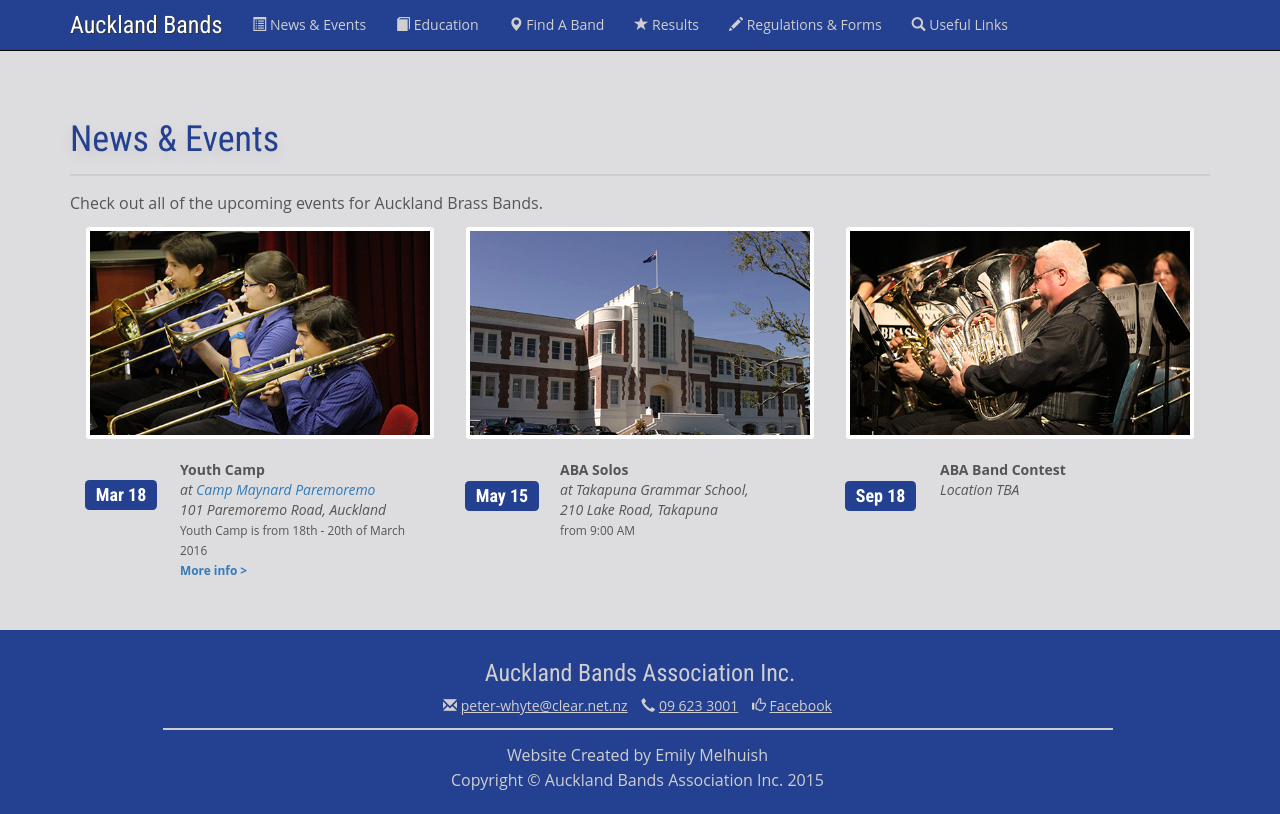
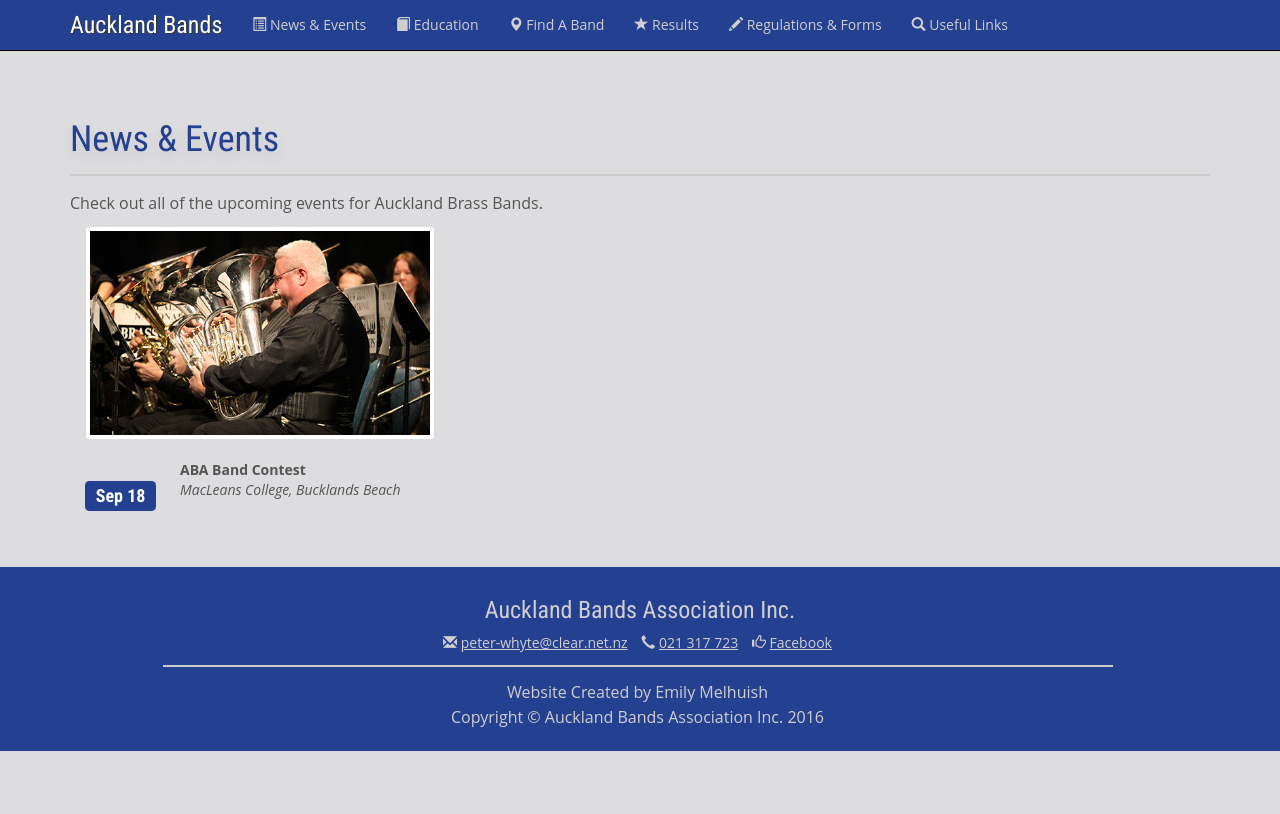
Before and after one commit to kanocarra/ABA-Website, a plain HTML site: page events.html in a window 1280 px wide. Drawn offline with nearby package versions, Linux system fonts and the light colour scheme.

Commit message:
Minor edits

```diff
--- a/events.html
+++ b/events.html
@@ -65,50 +65,6 @@
                     <div class="overlay">
                         <i class="fa fa-share md"></i>
                     </div>
-                    <img class="img-responsive" alt="a" src="img/event1.jpg">
-                </div>
-                <div class="row">
-                    <div class="col-md-3">
-                        <h3><span class="label label-info" style = "background-color: #234190">Mar 18</span></h3>
-                    </div>
-                    <div class="col-md-9">
-                        <strong>Youth Camp</strong><br>
-                        <em>at <a href ="http://www.campmaynard.co.nz/">Camp Maynard Paremoremo</a>
-                            <br>101 Paremoremo Road, Auckland
-                        </em><br>
-                        <span class="small">
-                        Youth Camp is from 18th - 20th of March 2016
-			<br><strong><a href = "education.html">More info ></a></strong><br></span>
-                    </div>
-                </div>
-            </div>
-
-
-            <div class="col-sm-4">
-                <div class="thumbnail">
-                    <div class="overlay">
-                        <i class="fa fa-share md"></i>
-                    </div>
-                    <img class="img-responsive" alt="a" src="img/event3.jpg">
-                </div>
-                <div class="row">
-                    <div class="col-md-3">
-                        <h3><span class="label label-info" style = "background-color: #234190">May 15</span></h3>
-                    </div>
-                    <div class="col-md-9">
-                        <strong>ABA Solos</strong><br>
-                        <em>at Takapuna Grammar School,
-                            <br>210 Lake Road, Takapuna </em><br>
-                        <span class="small">from 9:00 AM</span>
-                    </div>
-                </div>
-            </div>
-
-            <div class="col-sm-4">
-                <div class="thumbnail">
-                    <div class="overlay">
-                        <i class="fa fa-share md"></i>
-                    </div>
                     <img class="img-responsive" alt="a" src="img/event2.jpg">
                 </div>
                 <div class="row">
@@ -117,7 +73,7 @@
                     </div>
                     <div class="col-md-9">
                         <strong>ABA Band Contest</strong><br>
-                        <em>Location TBA</em>
+                        <em> MacLeans College, Bucklands Beach</em>
                             <!--<br>210 Lake Road, Takapuna </em><br>-->
                         <!--<span class="small">from 9:00 AM</span>-->
                     </div>
--- a/partials/footer.html
+++ b/partials/footer.html
@@ -11,14 +11,14 @@
                         <span class="glyphicon glyphicon-envelope"></span>  <a href="mailto:peter-whyte@clear.net.nz">peter-whyte@clear.net.nz</a>
                     </li>
                     <li>
-                        <span class="glyphicon glyphicon-earphone"></span>  <a href="tel:09 623 3001">09 623 3001</a>
+                        <span class="glyphicon glyphicon-earphone"></span>  <a href="tel:021 317 723"> 021 317 723</a>
                     </li>
                     <li>
                         <span class="glyphicon glyphicon-thumbs-up"></span> <a href="https://www.facebook.com/pages/Auckland-Bands-Association/267659016730473" target = "_blank">Facebook</a>
                     </li>
                     <hr class="small">
                     <p>Website Created by Emily Melhuish<br>
-                        Copyright &copy; Auckland Bands Association Inc. 2015</p>
+                        Copyright &copy; Auckland Bands Association Inc. 2016</p>
                 </ul>
             </div>
         </div>
```
Also changed, not shown: js/GoogleMaps.js (+14 -0 lines).
